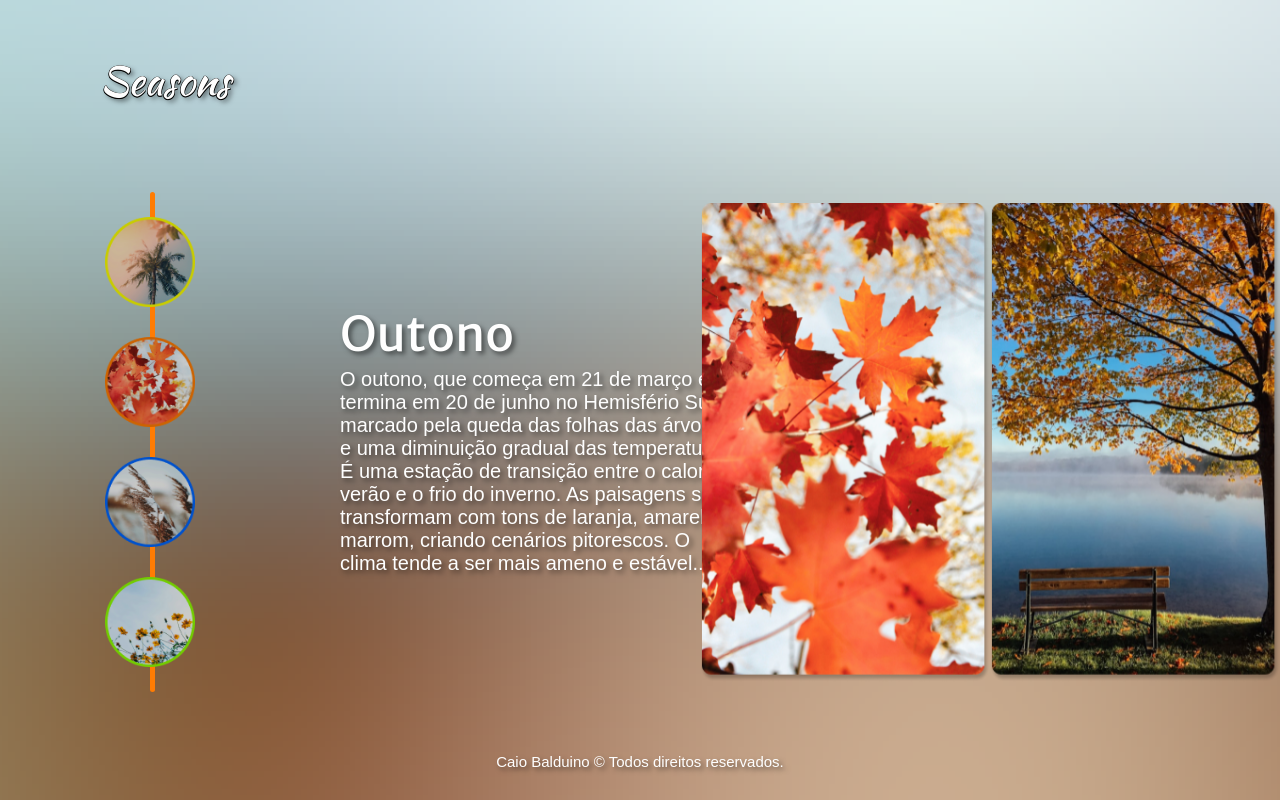
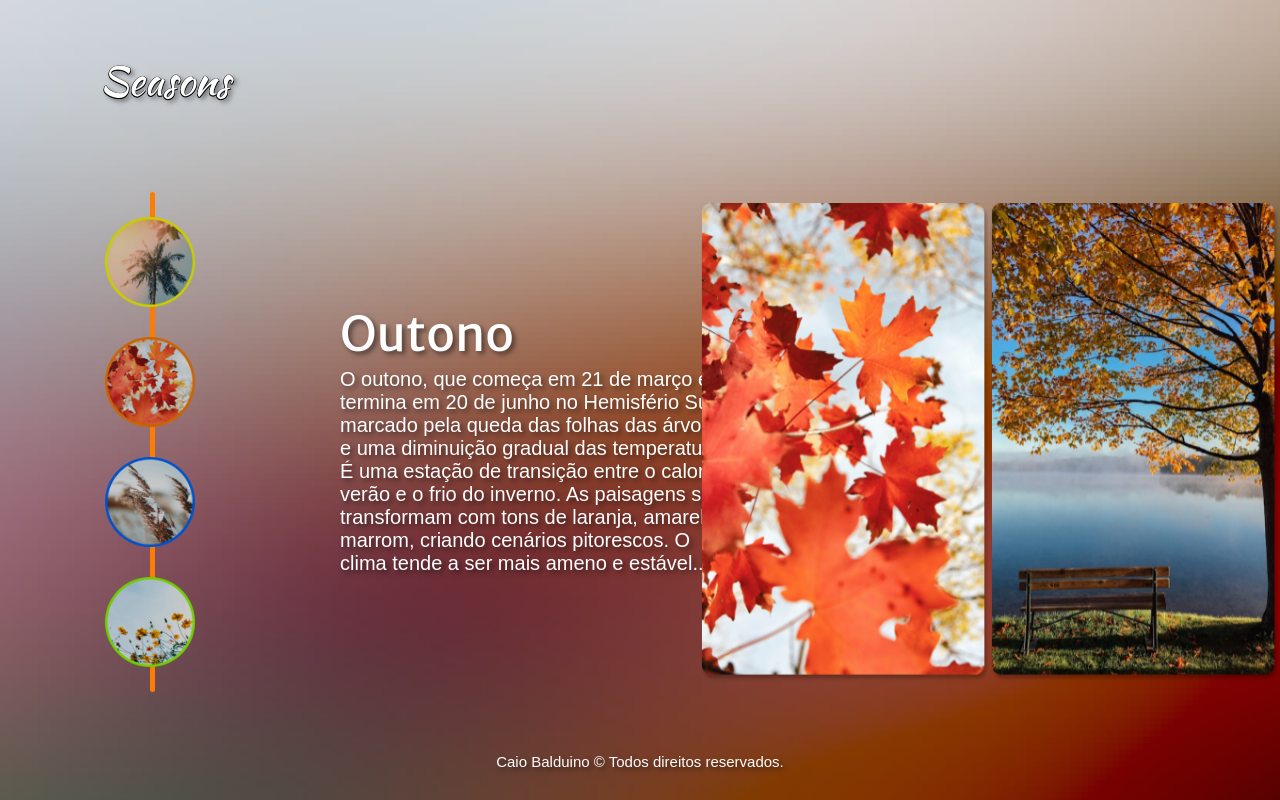
Before and after one commit to Caiobaldudev/season-nav, a plain HTML site: page index.html in a window 1280 px wide. Both pictures are taken after a click on the item 150 px from the left and 382 px from the top of the page. Drawn offline with Linux system fonts and the light colour scheme.

Commit message:
feat: background change script

```diff
--- a/script.js
+++ b/script.js
@@ -2,6 +2,7 @@ const tabMenu = document.querySelectorAll(".js-tabmenu li");
 const tabContent = document.querySelectorAll(".js-tabcontent section");
 const tabImages = document.querySelectorAll(".js-tabimages section");
 const backLine = document.querySelector(".back-line");
+const body = document.body;
 
 if (tabMenu.length && tabContent.length && tabImages.length) {
   tabContent[0].classList.add("ativo");
@@ -25,11 +26,22 @@ if (tabMenu.length && tabContent.length && tabImages.length) {
     backLine.style.backgroundColor = colors[index];
   }
 
+  function changeBackground(index) {
+    const backgrounds = [
+      'url(./imgs/verao-bg.png)',
+      'url(./imgs/outono-bg.png)',
+      'url(./imgs/inverno-bg.png)',
+      'url(./imgs/primavera-bg.png)'
+    ];
+    body.style.background = `${backgrounds[index]} no-repeat center center / cover`;
+  }
+
   tabMenu.forEach((itemMenu, index) => {
     itemMenu.addEventListener("click", () => {
       activeTab(index);
       activeImages(index);
       changeBacklineColor(index);
+      changeBackground(index);
     });
   });
 }
--- a/style.css
+++ b/style.css
@@ -33,7 +33,7 @@ body {
   height: 100vh;
   font-family: Arial, Helvetica, sans-serif;
   color: #fefefe;
-  background: url(./imgs/verão-bg.png) no-repeat center center / cover;
+  background: url(./imgs/verao-bg.png) no-repeat center center / cover;
   display: grid;
   align-items: center;
   grid-template-columns: 200px 500px minmax(200px, 1fr);
@@ -41,6 +41,7 @@ body {
     "header header header"
     "side content imgs"
     "footer footer footer";
+    transition: background 0.5s ease-in-out;
 }
 
 .logo {
```
Also changed, not shown: imgs/verao-bg.png (renamed from imgs/verão-bg.png).
